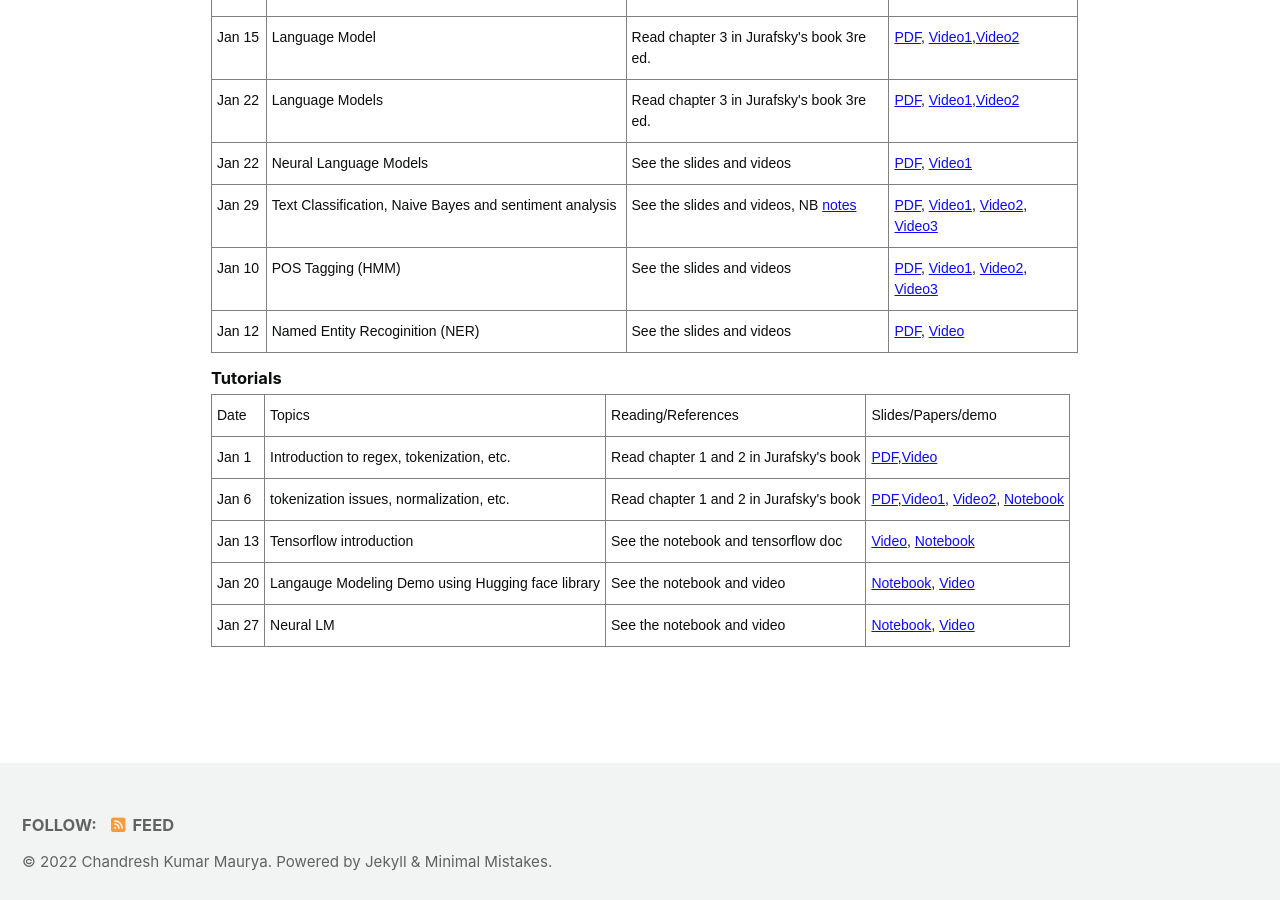
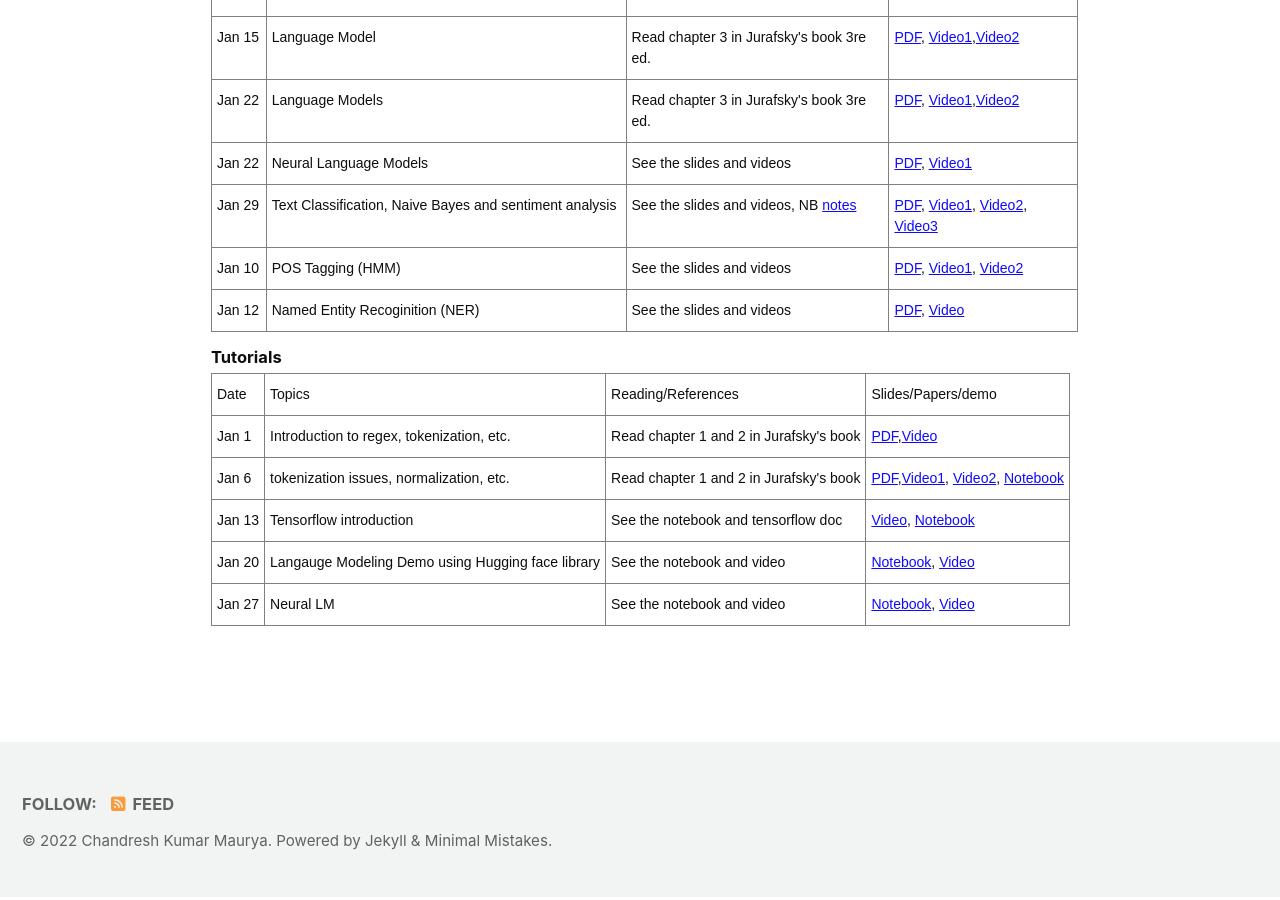
Before and after one commit to chandreshiit/oldsite, a Jekyll site: the page built from _pages/NLP2022.md, in a window 1280 px wide and 900 px high, scrolled down 2213 px. Built offline with Jekyll 4.4.1, drawn with Linux system fonts in a browser that asks for light colours; cached includes are drawn as plain includes; nearby versions of some CDN libraries.

```diff
--- a/_pages/NLP2022.md
+++ b/_pages/NLP2022.md
@@ -125,8 +125,7 @@ Natural language processing (NLP) or computational linguistics is one of the mos
     <th class="tg-0pky">POS Tagging (HMM)</th>
     <th class="tg-0pky">See the slides and videos</th>
           <th class="tg-0pky">              <a href="https://drive.google.com/file/d/1Ukmq6bV1ezg8NvaWlbLgf2mwjt5c5jWc/view?usp=sharing">PDF</a>,
-     <a href="https://drive.google.com/file/d/16EOMNeBhJBYqKi9vqISe-ZhaqAsySo91/view?usp=sharing">Video1</a>, <a href="https://drive.google.com/file/d/1Av1Y7y7q4G2iJVwf8sOJFnJtnz0kFaGX/view?usp=sharing">Video2</a>,
-   <a href="https://drive.google.com/file/d/16EOMNeBhJBYqKi9vqISe-ZhaqAsySo91/view?usp=sharing">Video3</a>
+     <a href="https://drive.google.com/file/d/16EOMNeBhJBYqKi9vqISe-ZhaqAsySo91/view?usp=sharing">Video1</a>, <a href="https://drive.google.com/file/d/1Av1Y7y7q4G2iJVwf8sOJFnJtnz0kFaGX/view?usp=sharing">Video2</a>
         </th></tr>
 <tr>
     <th class="tg-0pky">Jan 12</th>
```
